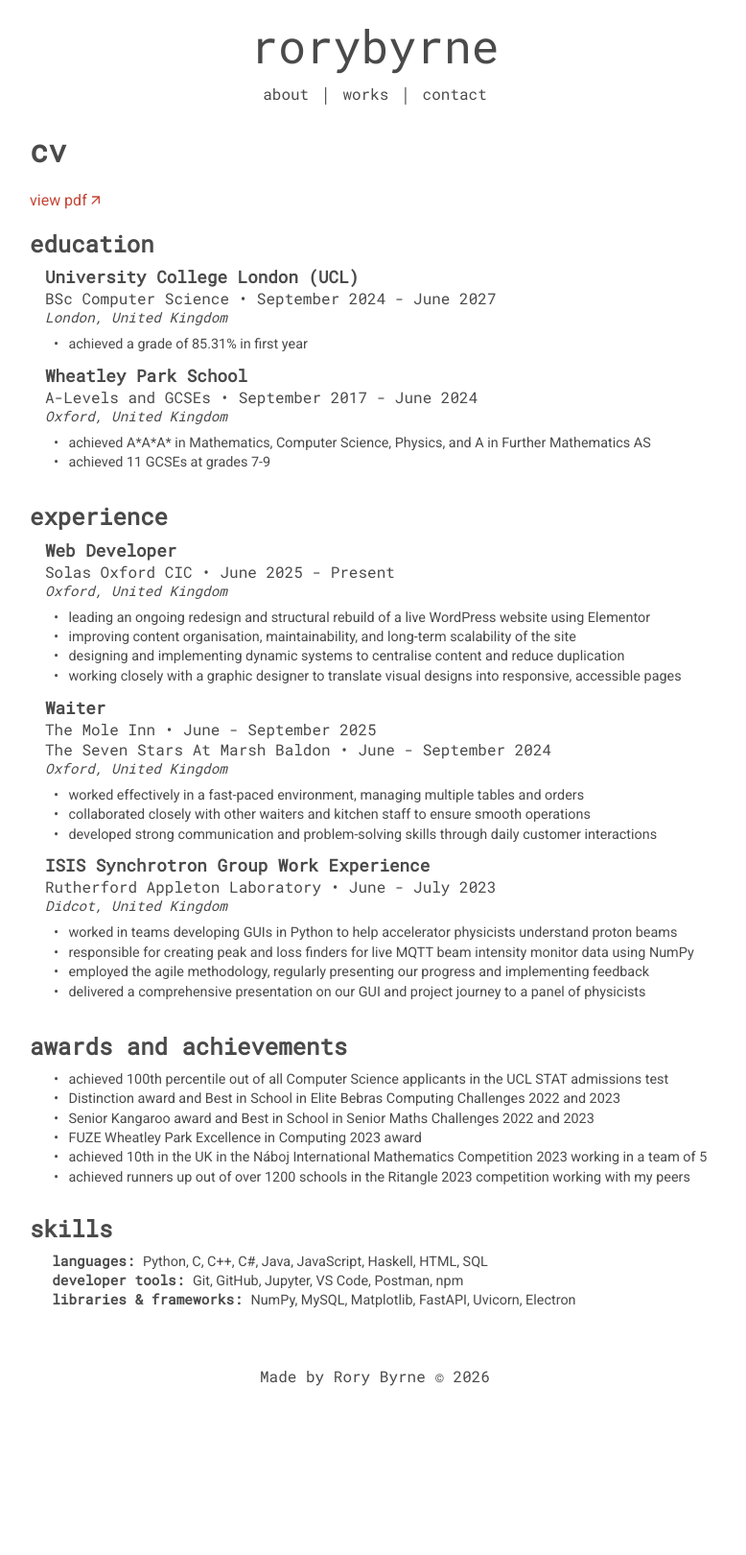
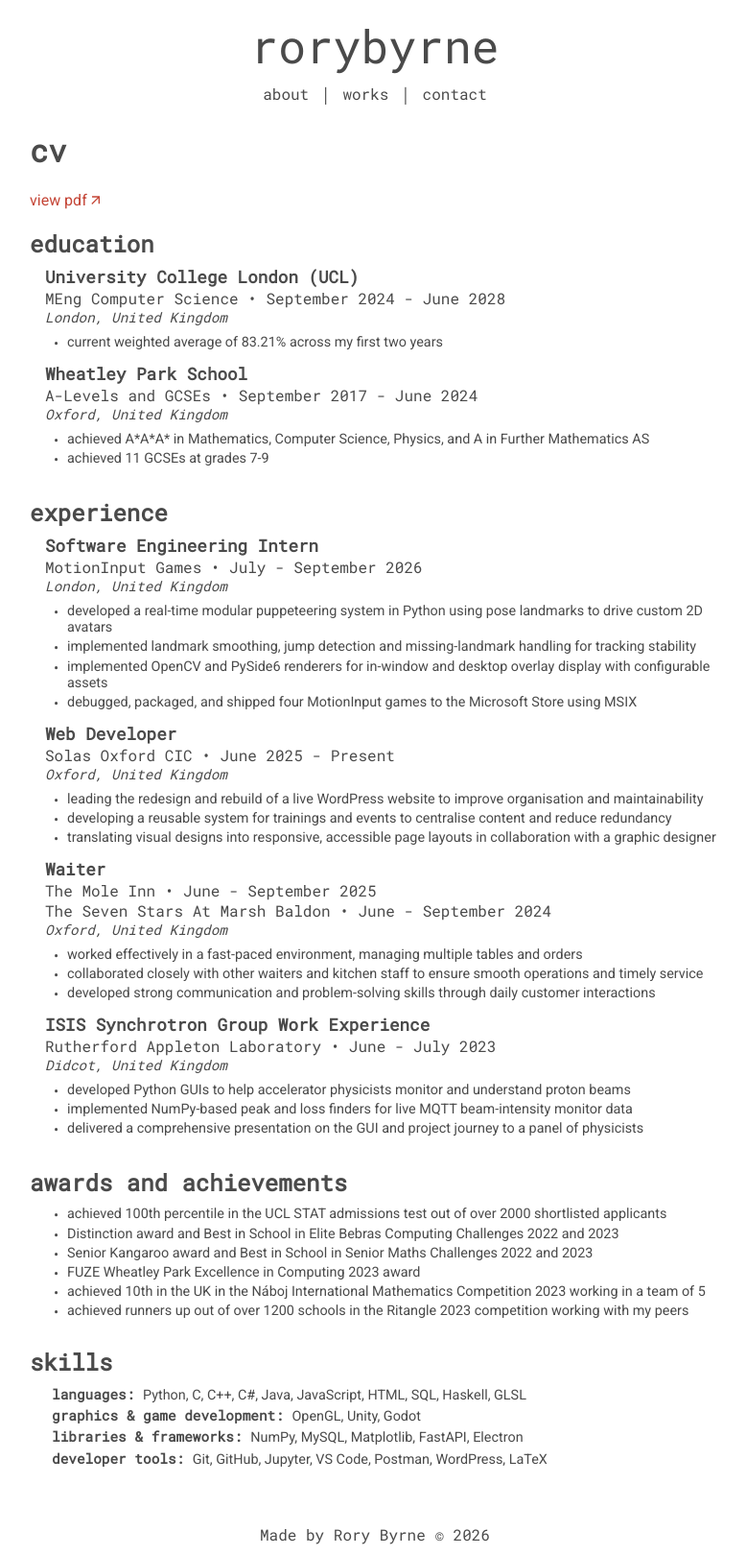
Before and after one commit to RoryByrne1/rorybyrne1.github.io, a Jekyll site: the page built from contact/cv.md, in a window 1280 px wide. Shown: the whole page at 96% size, without its empty margins (249-1027 px from the left). Built offline with Jekyll 4.4.1, drawn with Linux system fonts in a browser that asks for light colours; before the commit the page ends 1455 px from its top, so only the background shows below that.

Commit message:
cv update

```diff
--- a/assets/styles/pages/contact.css
+++ b/assets/styles/pages/contact.css
@@ -19,11 +19,27 @@
   font-size: 0.9em;
   padding-left: 0.5em;
   margin: 0.5rem 0 0 0;
+  gap: 0.2rem;
+}
+
+.cv-notes li {
+  position: relative;
+  padding-left: 1.1em;
+  gap: 1em;
+}
+
+.cv-notes li::before {
+  position: absolute;
+  left: 0;
 }
 
 .cv-section {
   margin-bottom: 2em;
   margin-left: 1rem;
+}
+
+.cv-skills {
+  margin-left: 0rem;
 }
 
 .cv-skills li::before {
--- a/contact/cv.md
+++ b/contact/cv.md
@@ -2,40 +2,47 @@
 layout: default
 title: cv
 experience:
+  - who: MotionInput Games
+    what: Software Engineering Intern
+    where: London, United Kingdom
+    when: July - September 2026
+    notes:
+      - developed a real-time modular puppeteering system in Python using pose landmarks to drive custom 2D avatars
+      - implemented landmark smoothing, jump detection and missing-landmark handling for tracking stability
+      - implemented OpenCV and PySide6 renderers for in-window and desktop overlay display with configurable assets
+      - debugged, packaged, and shipped four MotionInput games to the Microsoft Store using MSIX
   - who: Solas Oxford CIC
     what: Web Developer
     where: Oxford, United Kingdom
     when: June 2025 - Present
     notes:
-      - leading an ongoing redesign and structural rebuild of a live WordPress website using Elementor
-      - improving content organisation, maintainability, and long-term scalability of the site
-      - designing and implementing dynamic systems to centralise content and reduce duplication
-      - working closely with a graphic designer to translate visual designs into responsive, accessible pages
+      - leading the redesign and rebuild of a live WordPress website to improve organisation and maintainability
+      - developing a reusable system for trainings and events to centralise content and reduce redundancy
+      - translating visual designs into responsive, accessible page layouts in collaboration with a graphic designer
   - who: The Mole Inn &bull; June - September 2025 <br> The Seven Stars At Marsh Baldon
     what: Waiter
     where: Oxford, United Kingdom
     when: June - September 2024
     notes:
       - worked effectively in a fast-paced environment, managing multiple tables and orders
-      - collaborated closely with other waiters and kitchen staff to ensure smooth operations
+      - collaborated closely with other waiters and kitchen staff to ensure smooth operations and timely service
       - developed strong communication and problem-solving skills through daily customer interactions
   - who: Rutherford Appleton Laboratory
     what: ISIS Synchrotron Group Work Experience
     where: Didcot, United Kingdom
     when: June - July 2023
     notes:
-      - worked in teams developing GUIs in Python to help accelerator physicists understand proton beams
-      - responsible for creating peak and loss finders for live MQTT beam intensity monitor data using NumPy
-      - employed the agile methodology, regularly presenting our progress and implementing feedback
-      - delivered a comprehensive presentation on our GUI and project journey to a panel of physicists
+      - developed Python GUIs to help accelerator physicists monitor and understand proton beams
+      - implemented NumPy-based peak and loss finders for live MQTT beam-intensity monitor data
+      - delivered a comprehensive presentation on the GUI and project journey to a panel of physicists
 
 education:
   - who: University College London (UCL)
-    what: BSc Computer Science
+    what: MEng Computer Science
     where: London, United Kingdom
-    when: September 2024 - June 2027
+    when: September 2024 - June 2028
     notes:
-      - achieved a grade of 85.31% in first year
+      - current weighted average of 83.21% across my first two years
   - who: Wheatley Park School
     what: A-Levels and GCSEs
     where: Oxford, United Kingdom
@@ -45,7 +52,7 @@ education:
       - achieved 11 GCSEs at grades 7-9
 
 achievements:
-  - achieved 100th percentile out of all Computer Science applicants in the UCL STAT admissions test
+  - achieved 100th percentile in the UCL STAT admissions test out of over 2000 shortlisted applicants
   - Distinction award and Best in School in Elite Bebras Computing Challenges 2022 and 2023
   - Senior Kangaroo award and Best in School in Senior Maths Challenges 2022 and 2023
   - FUZE Wheatley Park Excellence in Computing 2023 award
@@ -60,23 +67,29 @@ skills:
     - C#
     - Java
     - JavaScript
-    - Haskell
     - HTML
     - SQL
+    - Haskell
+    - GLSL
+  graphics & game development:
+    - OpenGL
+    - Unity
+    - Godot
+  libraries & frameworks:
+    - NumPy
+    - MySQL
+    - Matplotlib
+    - FastAPI
+    - Electron
   developer tools:
     - Git
     - GitHub
     - Jupyter
     - VS Code
     - Postman
-    - npm
-  libraries & frameworks:
-    - NumPy
-    - MySQL
-    - Matplotlib
-    - FastAPI
-    - Uvicorn
-    - Electron
+    - WordPress
+    - LaTeX
+
 ---
 
 # cv
```
Also changed, not shown: 1 other file.
